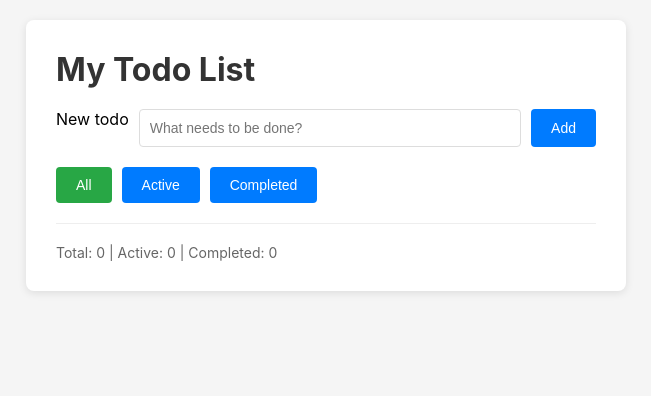
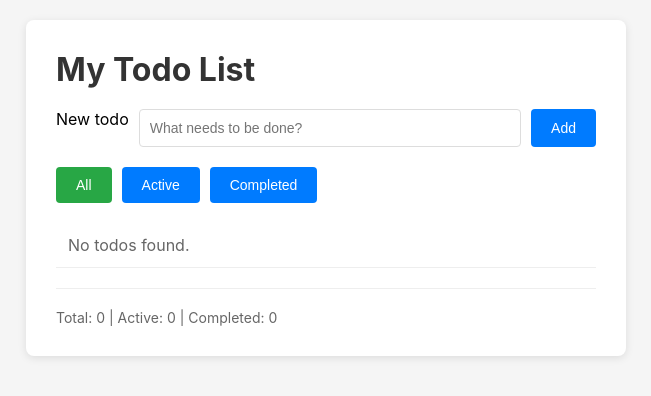
Before and after one commit to awxbila/CodeChallenge-ML3, a React (Vite) app: page / in a window 1280 px wide. Shown: the top 396 px of the page, without its empty margins (314-965 px from the left). Built offline with nearby package versions, Linux system fonts and the light colour scheme.

Commit message:
feat: add empty state feedback for filtered todo list

```diff
--- a/src/App.jsx
+++ b/src/App.jsx
@@ -137,7 +137,12 @@ function App() {
 
       <div className="todo-list">
         {/* Issue 13: Tidak ada handling untuk empty state */}
-        {filteredTodos.map((todo) => (
+        {filteredTodos.length === 0 ? (
+          <p className="empty-state" role="status">
+            No todos found.
+          </p>
+        ) : (
+          filteredTodos.map((todo) => (
             // Issue 14: Key menggunakan index bisa lebih baik dengan ID
             <div
               key={todo.id}
@@ -150,11 +155,15 @@ function App() {
               />
               {/* Issue 15: Render teks biasa supaya input user tidak dieksekusi sebagai HTML */}
               <span>{todo.text}</span>
-            <button className="delete-btn" onClick={() => deleteTodo(todo.id)}>
+              <button
+                className="delete-btn"
+                onClick={() => deleteTodo(todo.id)}
+              >
                 Delete
               </button>
             </div>
-        ))}
+          ))
+        )}
       </div>
 
       <div className="stats">
--- a/src/index.css
+++ b/src/index.css
@@ -87,6 +87,12 @@ button:hover {
   color: #333;
 }
 
+.empty-state {
+  color: #666;
+  padding: 12px;
+  border-bottom: 1px solid #eee;
+}
+
 .delete-btn {
   background: #dc3545;
   padding: 6px 12px;
```
Lines whose indentation alone changed are shown as unchanged.
